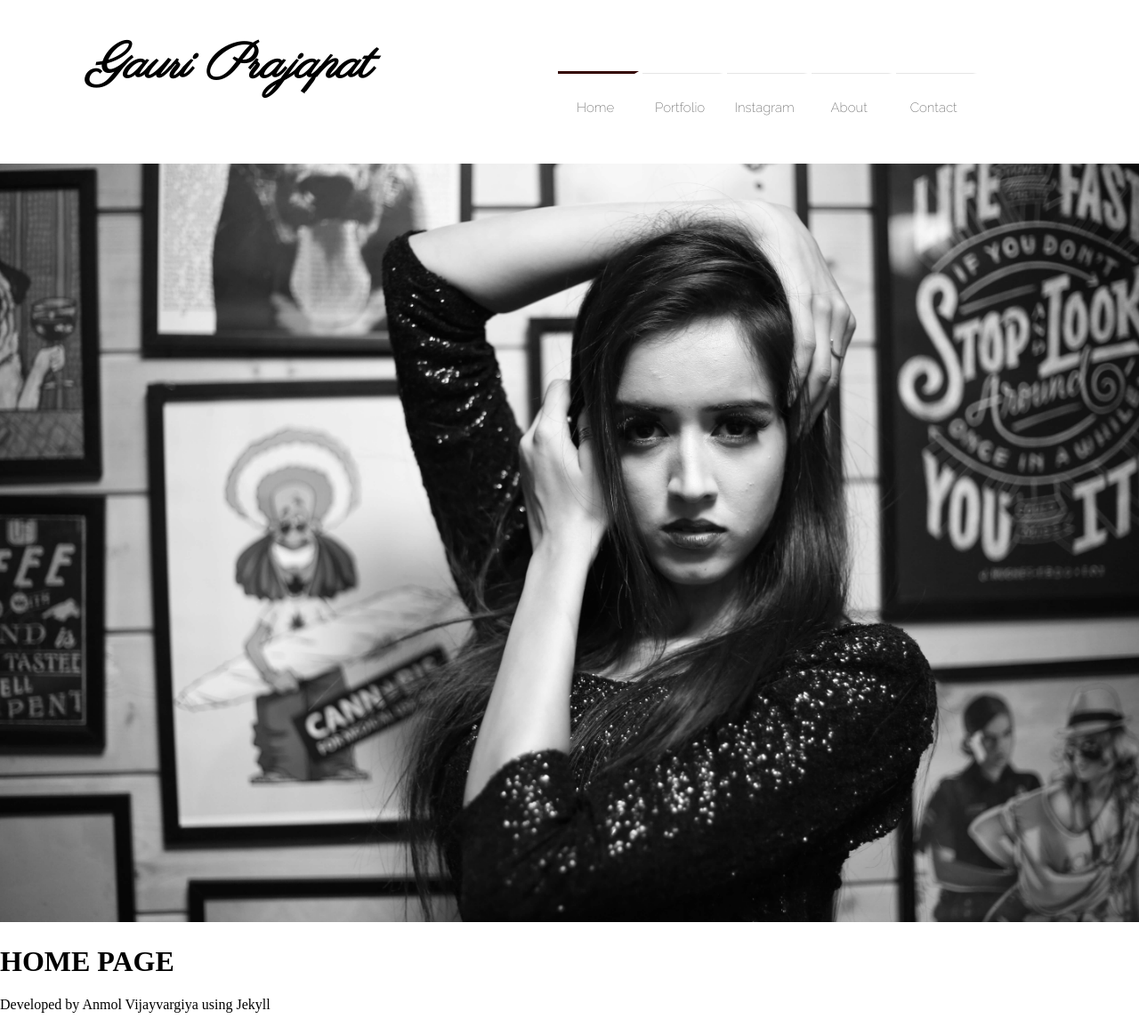
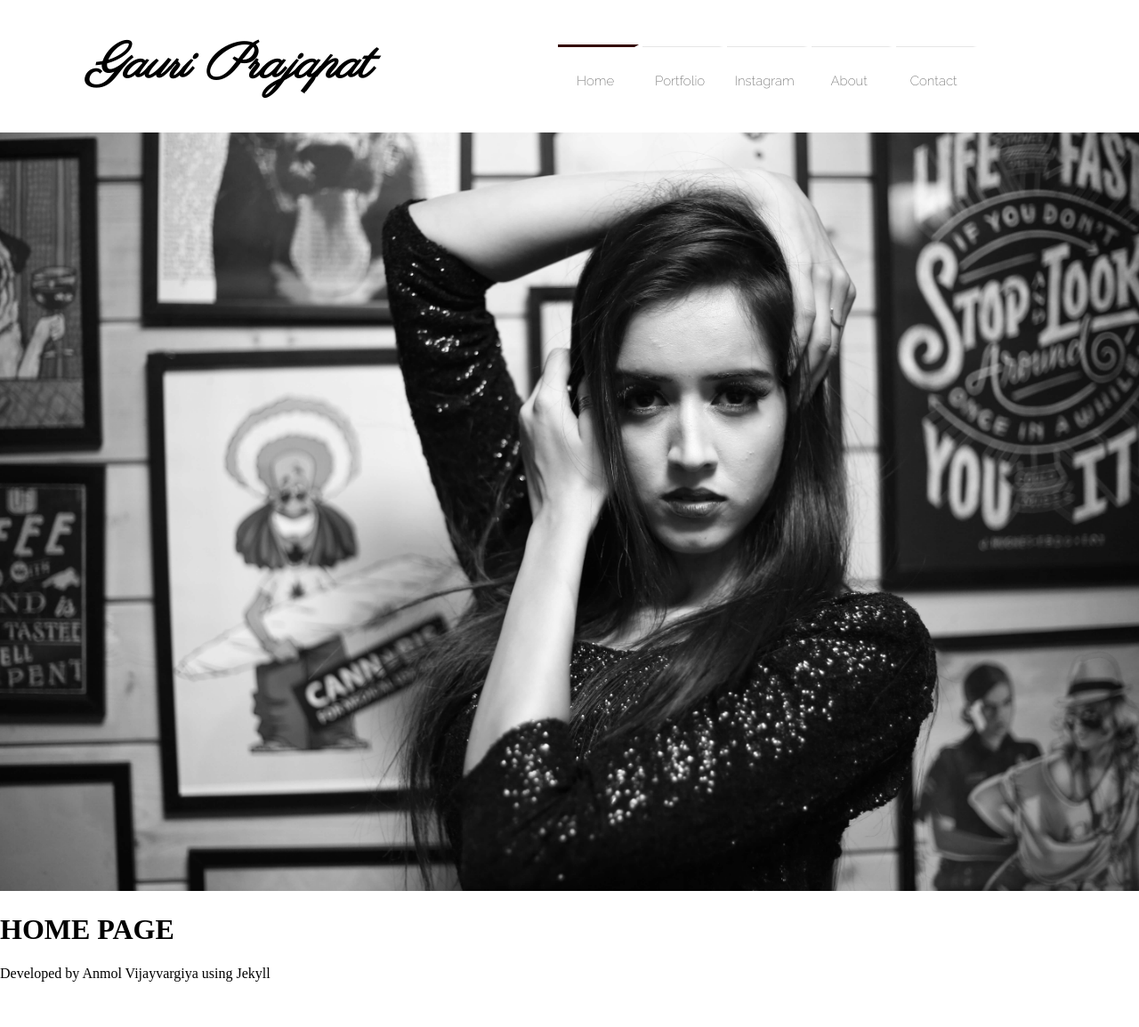
Before and after one commit to anmolvj/Gauri-Prajapat-Portfolio, a Jekyll site: the page built from index.html, in a window 1280 px wide. Shown: the whole page at 89% size. Built offline with Jekyll 4.4.1, drawn with Linux system fonts in a browser that asks for light colours.

Commit message:
Reduced top-margin and bottom-padding of nav

```diff
--- a/_includes/css/nav.css
+++ b/_includes/css/nav.css
@@ -2,7 +2,7 @@
 nav{
 	float: right;
 	margin-right: 50px;
-	margin-top: 80px;
+	margin-top: 50px;
 	min-width: 47.1%;
 }
 
@@ -31,7 +31,7 @@ nav ul li a{
 	font-family: 'Raleway', sans-serif;
 	color: #666666;
 	display: block;
-	padding: 25px 2px 50px 2px;
+	padding: 25px 2px 15px 2px;
 
 }
 
```
